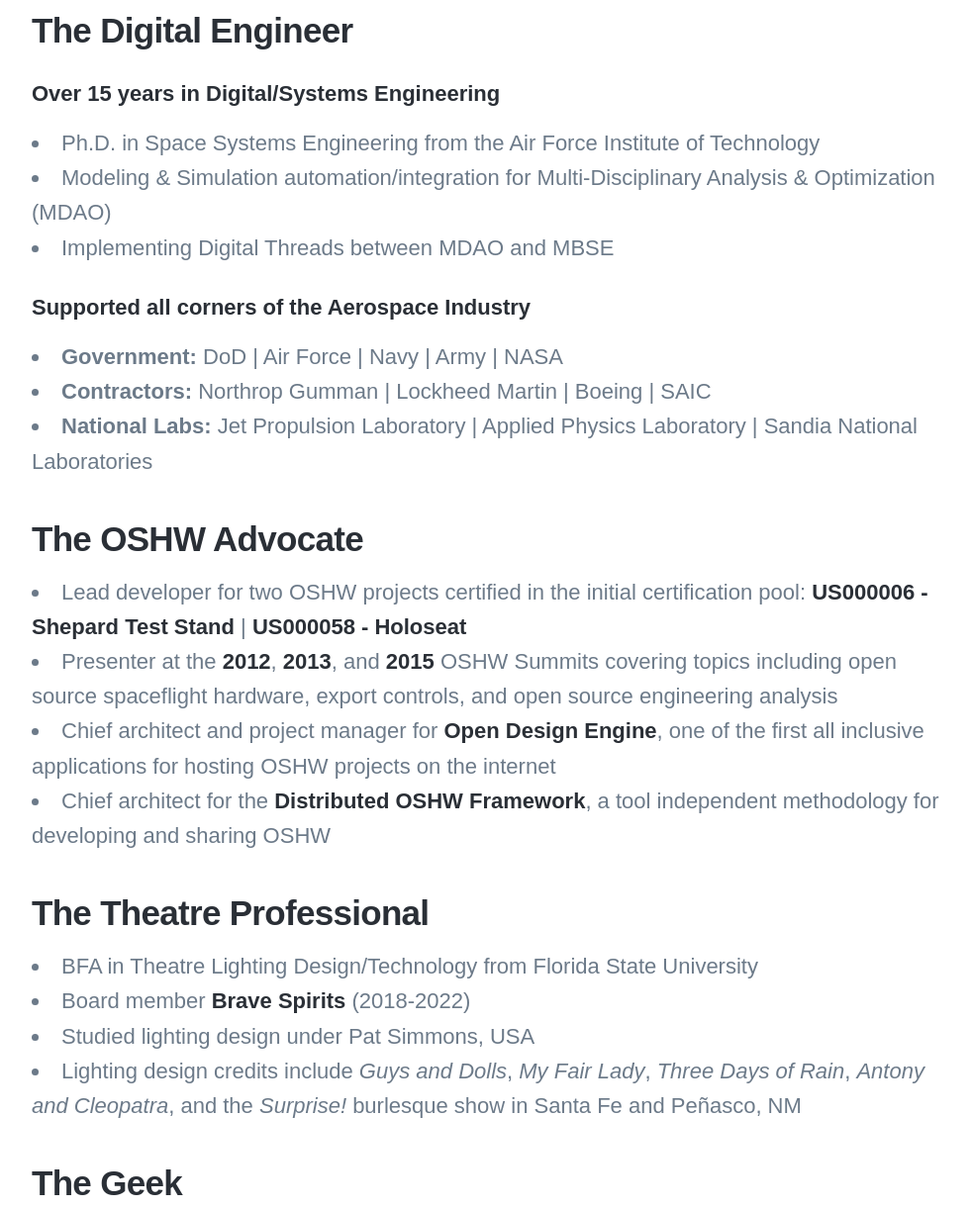
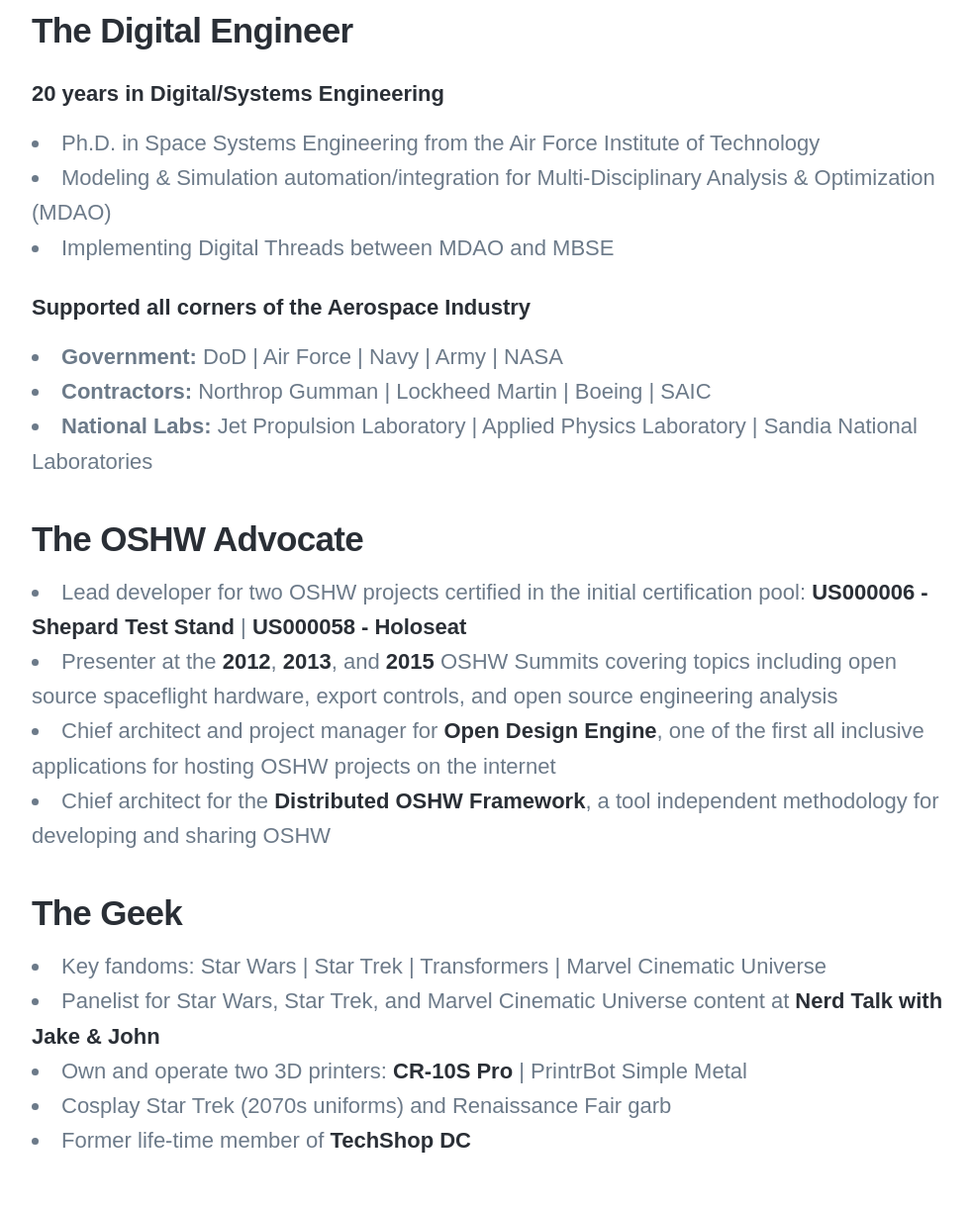
Before and after one commit to j-simmons-phd/j-simmons-phd.github.io, a Jekyll site: the page built from _pages/about.md, in a window 1280 px wide and 1400 px high, scrolled down 413 px. Shown: the part 178-1400 px from the top of the window at 99% size, without its empty margins (138-1120 px from the left). Built offline with Jekyll 4.4.1, drawn with Linux system fonts in a browser that asks for light colours; nearby versions of some CDN libraries; some web fonts are replaced.

Commit message:
Remove theatre references

```diff
--- a/_data/settings.yml
+++ b/_data/settings.yml
@@ -53,7 +53,7 @@
   github_url: 'https://github.com/j-simmons-phd'
   reddit_url: 'https://www.reddit.com/user/jedibfa/'
   flickr_url: 'https://www.flickr.com/photos/jedibfa/'
-  twitch_url: 'https://twitch.tv/jedibfa'
+  twitch_url: ''
   etsy_url: ''
   kickstarter_url: ''
   soundcloud_url: ''
--- a/_pages/about.md
+++ b/_pages/about.md
@@ -7,7 +7,7 @@
 
 ## The Digital Engineer
 
-#### Over 15 years in Digital/Systems Engineering
+#### 20 years in Digital/Systems Engineering
 
 - Ph.D. in Space Systems Engineering from the Air Force Institute of Technology
 - Modeling & Simulation automation/integration for Multi-Disciplinary Analysis & Optimization (MDAO)
@@ -26,13 +26,6 @@
 - Chief architect and project manager for [Open Design Engine](https://www.kickstarter.com/projects/373493158/open-hardware-needs-a-sourceforge-of-its-own/), one of the first all inclusive applications for hosting OSHW projects on the internet
 - Chief architect for the [Distributed OSHW Framework](http://dof.sliderule.io/), a tool independent methodology for developing and sharing OSHW
 
-## The Theatre Professional
-
-- BFA in Theatre Lighting Design/Technology from Florida State University
-- Board member [Brave Spirits](https://www.bravespiritstheatre.com/) (2018-2022)
-- Studied lighting design under Pat Simmons, USA
-- Lighting design credits include *Guys and Dolls*, *My Fair Lady*, *Three Days of Rain*, *Antony and Cleopatra*, and the *Surprise!* burlesque show in Santa Fe and Peñasco, NM
-
 ## The Geek
 
 - Key fandoms: Star Wars \| Star Trek \| Transformers \| Marvel Cinematic Universe
--- a/index.html
+++ b/index.html
@@ -1,6 +1,6 @@
 ---
 layout: default
-title: Digital Engineer | <br>OSHW Advocate | <br>Theatre Professional | <br>All Around Geek
+title: Digital Engineer | <br>OSHW Advocate | <br>All Around Geek
 description: The Perfect is the enemy of the Good.
 featured_image: /images/thejsimmons_header_photo.jpg
 ---
```
